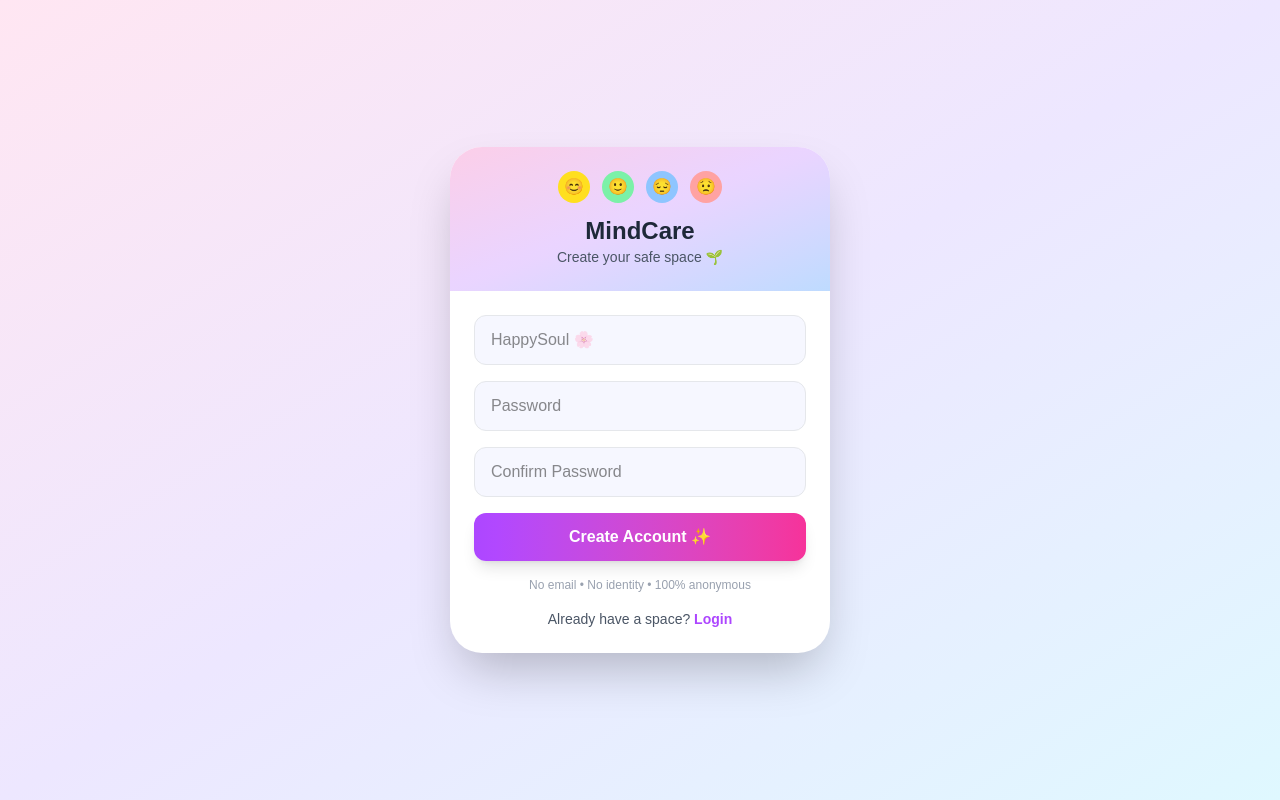
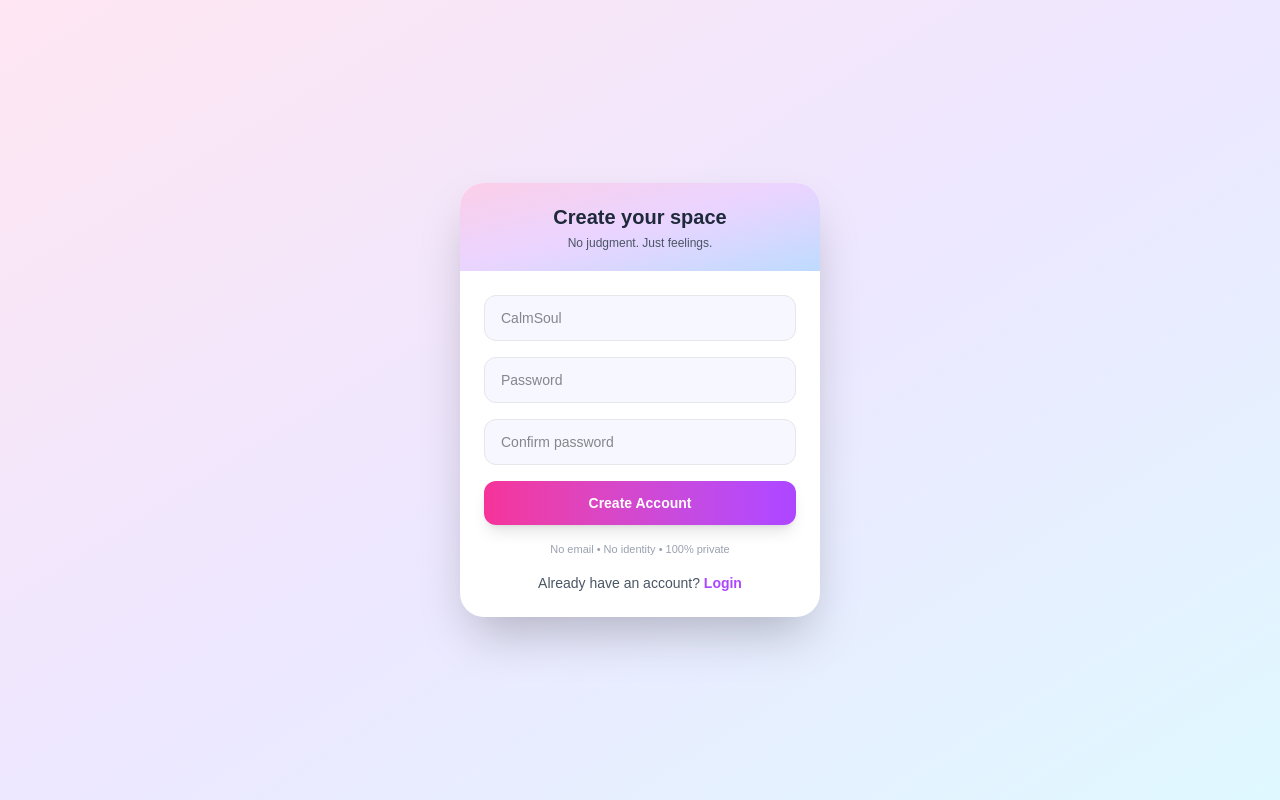
Before and after one commit to pranathirshetty/Techspirit, a Next.js app in the folder frontend/: page /signup in a window 1280 px wide. Built offline with nearby package versions, Linux system fonts and the light colour scheme.

Commit message:
MoodShare

```diff
--- a/frontend/app/login/page.tsx
+++ b/frontend/app/login/page.tsx
@@ -1,97 +1,75 @@
 "use client";
 
 import { useState } from "react";
+import { useRouter } from "next/navigation";
 import Link from "next/link";
-import { createUserWithEmailAndPassword } from "firebase/auth";
+import { signInWithEmailAndPassword } from "firebase/auth";
 import { auth } from "../firebase";
-import { useRouter } from "next/navigation";
-import Image from "next/image";
 
-
-export default function SignupPage() {
+export default function LoginPage() {
+  const router = useRouter();
   const [name, setName] = useState("");
   const [password, setPassword] = useState("");
-  const router = useRouter();
+  const [loading, setLoading] = useState(false);
 
-  const handleSignup = async () => {
+  const handleLogin = async () => {
     if (!name || !password) {
-      alert("Fill all fields");
-      return;
+      return alert("Fill all fields");
     }
 
+    const cleanName = name.toLowerCase().replace(/\s+/g, "");
+    const fakeEmail = `${cleanName}@mindcare.app`;
+
     try {
-      const fakeEmail = `${name}@mindcare.app`;
-      await createUserWithEmailAndPassword(auth, fakeEmail, password);
+      setLoading(true);
+      await signInWithEmailAndPassword(auth, fakeEmail, password);
       router.push("/home");
     } catch {
-      alert("Account already exists or weak password");
+      alert("Invalid name or password");
+    } finally {
+      setLoading(false);
     }
   };
 
   return (
-    <div className="min-h-screen flex items-center justify-center
+    <div className="min-h-screen flex items-center justify-center px-4
       bg-gradient-to-br from-[#FFE6F2] via-[#EDE7FF] to-[#DFF8FF]">
 
-      <div className="w-[380px] bg-white rounded-[32px] shadow-2xl overflow-hidden">
+      <div className="w-full max-w-[380px] bg-white rounded-[32px] shadow-2xl overflow-hidden">
 
-        {/* Header */}
-        <div className="bg-gradient-to-br from-yellow-200 via-pink-200 to-purple-200 p-6 text-center">
-          <div className="flex justify-center gap-3 mb-3">
-            <div className="w-8 h-8 rounded-full bg-yellow-300 flex items-center justify-center">😊</div>
-            <div className="w-8 h-8 rounded-full bg-green-300 flex items-center justify-center">🙂</div>
-            <div className="w-8 h-8 rounded-full bg-blue-300 flex items-center justify-center">😔</div>
-            <div className="w-8 h-8 rounded-full bg-red-300 flex items-center justify-center">😟</div>
-          </div>
-
-         <div className="flex justify-center mb-2">
-  <div className="w-32 h-32 rounded-full bg-white shadow-inner flex items-center justify-center">
-    <img
-      src="https://www.bing.com/th/id/OIP.4h4LZBsuPMzGoebQOjS6gQHaHa?w=195&h=211&c=8&rs=1&qlt=90&r=0&o=6&dpr=1.7&pid=3.1&rm=2"
-      alt="Mood illustration"
-      width={110}
-      height={110}
-      className="object-contain rounded-4xl"
-    />
-  </div>
-</div>
-
-
-          <h1 className="text-2xl font-bold text-gray-800">Create your space</h1>
-          <p className="text-sm text-gray-600">No judgment. Just feelings.</p>
+        <div className="bg-gradient-to-br from-pink-200 via-purple-200 to-blue-200 p-6 text-center">
+          <h1 className="text-2xl font-bold text-gray-800">Welcome back</h1>
+          <p className="text-sm text-gray-600">Your safe space missed you</p>
         </div>
 
-        {/* Form */}
         <div className="p-6 space-y-4">
           <input
             placeholder="CalmSoul 🌸"
             value={name}
             onChange={(e) => setName(e.target.value)}
-            className="w-full px-4 py-3 rounded-xl bg-[#f6f7ff] border border-gray-200"
+            className="w-full px-4 py-3 rounded-xl bg-[#f6f7ff] border"
           />
 
           <input
             type="password"
-            placeholder="••••••••"
+            placeholder="Password"
             value={password}
             onChange={(e) => setPassword(e.target.value)}
-            className="w-full px-4 py-3 rounded-xl bg-[#f6f7ff] border border-gray-200"
+            className="w-full px-4 py-3 rounded-xl bg-[#f6f7ff] border"
           />
 
           <button
-            onClick={handleSignup}
-            className="w-full py-3 rounded-xl bg-gradient-to-r from-pink-500 to-purple-500 text-white font-semibold shadow-lg"
+            onClick={handleLogin}
+            disabled={loading}
+            className="w-full py-3 rounded-xl bg-gradient-to-r from-purple-500 to-pink-500 text-white font-semibold"
           >
-            Start My Journey 💖
+            {loading ? "Logging in…" : "Login"}
           </button>
 
-          <p className="text-xs text-center text-gray-400">
-            No email • No identity • 100% private
-          </p>
-
           <p className="text-sm text-center text-gray-600">
-          Dont have an account?{" "}
+            New here?{" "}
             <Link href="/signup" className="text-purple-500 font-semibold">
-              Sign in
+              Create an account
             </Link>
           </p>
         </div>
--- a/frontend/app/signup/page.tsx
+++ b/frontend/app/signup/page.tsx
@@ -11,58 +11,55 @@ export default function SignupPage() {
   const [name, setName] = useState("");
   const [password, setPassword] = useState("");
   const [confirm, setConfirm] = useState("");
+  const [loading, setLoading] = useState(false);
 
   const handleSignup = async () => {
     if (!name || !password || !confirm) {
-      return alert("Fill all fields da 🙄");
+      return alert("Fill all fields");
     }
 
     if (password !== confirm) {
-      return alert("Passwords don’t match 😭");
+      return alert("Passwords don’t match");
     }
 
-    // sanitize name
     const cleanName = name.toLowerCase().replace(/\s+/g, "");
-
-    // Firebase-safe fake email
     const fakeEmail = `${cleanName}@mindcare.app`;
 
     try {
+      setLoading(true);
       await createUserWithEmailAndPassword(auth, fakeEmail, password);
       router.push("/home");
-    } catch (err) {
-      alert("Name already taken or weak password 😬");
+    } catch {
+      alert("Name already taken or weak password");
+    } finally {
+      setLoading(false);
     }
   };
 
   return (
-    <div className="min-h-screen flex items-center justify-center
+    <div className="min-h-screen flex items-center justify-center px-4
       bg-gradient-to-br from-[#FFE6F2] via-[#EDE7FF] to-[#DFF8FF]">
 
-      <div className="w-[380px] bg-white rounded-[32px] shadow-2xl overflow-hidden">
+      <div className="w-full max-w-[360px] bg-white rounded-3xl shadow-2xl overflow-hidden">
 
         {/* Header */}
-        <div className="bg-gradient-to-br from-pink-200 via-purple-200 to-blue-200 p-6 text-center">
-          <div className="flex justify-center gap-3 mb-3">
-            <div className="w-8 h-8 rounded-full bg-yellow-300 flex items-center justify-center">😊</div>
-            <div className="w-8 h-8 rounded-full bg-green-300 flex items-center justify-center">🙂</div>
-            <div className="w-8 h-8 rounded-full bg-blue-300 flex items-center justify-center">😔</div>
-            <div className="w-8 h-8 rounded-full bg-red-300 flex items-center justify-center">😟</div>
-          </div>
-
-          <h1 className="text-2xl font-bold text-gray-800">MindCare</h1>
-          <p className="text-sm text-gray-600">
-            Create your safe space 🌱
+        <div className="bg-gradient-to-br from-pink-200 via-purple-200 to-blue-200 px-6 py-5 text-center">
+          <h1 className="text-xl font-semibold text-gray-800">
+            Create your space
+          </h1>
+          <p className="text-xs text-gray-600 mt-1">
+            No judgment. Just feelings.
           </p>
         </div>
 
         {/* Form */}
-        <div className="p-6 space-y-4">
+        <div className="px-6 py-6 space-y-4">
           <input
-            placeholder="HappySoul 🌸"
+            placeholder="CalmSoul"
             value={name}
             onChange={(e) => setName(e.target.value)}
-            className="w-full px-4 py-3 rounded-xl bg-[#f6f7ff] border border-gray-200"
+            className="w-full px-4 py-3 rounded-xl bg-[#f6f7ff] border border-gray-200
+              text-sm focus:outline-none focus:ring-2 focus:ring-purple-300"
           />
 
           <input
@@ -70,36 +67,39 @@ export default function SignupPage() {
             placeholder="Password"
             value={password}
             onChange={(e) => setPassword(e.target.value)}
-            className="w-full px-4 py-3 rounded-xl bg-[#f6f7ff] border border-gray-200"
+            className="w-full px-4 py-3 rounded-xl bg-[#f6f7ff] border border-gray-200
+              text-sm focus:outline-none focus:ring-2 focus:ring-purple-300"
           />
 
           <input
             type="password"
-            placeholder="Confirm Password"
+            placeholder="Confirm password"
             value={confirm}
             onChange={(e) => setConfirm(e.target.value)}
-            className="w-full px-4 py-3 rounded-xl bg-[#f6f7ff] border border-gray-200"
+            className="w-full px-4 py-3 rounded-xl bg-[#f6f7ff] border border-gray-200
+              text-sm focus:outline-none focus:ring-2 focus:ring-purple-300"
           />
 
           <button
             onClick={handleSignup}
-            className="w-full py-3 rounded-xl bg-gradient-to-r from-purple-500 to-pink-500 text-white font-semibold shadow-lg"
+            disabled={loading}
+            className="w-full py-3 rounded-xl bg-gradient-to-r from-pink-500 to-purple-500
+              text-white text-sm font-semibold shadow-lg active:scale-[0.98] transition"
           >
-            Create Account ✨
+            {loading ? "Creating…" : "Create Account"}
           </button>
 
-          <p className="text-xs text-center text-gray-400">
-            No email • No identity • 100% anonymous
+          <p className="text-[11px] text-center text-gray-400">
+            No email • No identity • 100% private
           </p>
 
           <p className="text-sm text-center text-gray-600">
-            Already have a space?{" "}
+            Already have an account?{" "}
             <Link href="/login" className="text-purple-500 font-semibold">
               Login
             </Link>
           </p>
         </div>
-
       </div>
     </div>
   );
```
